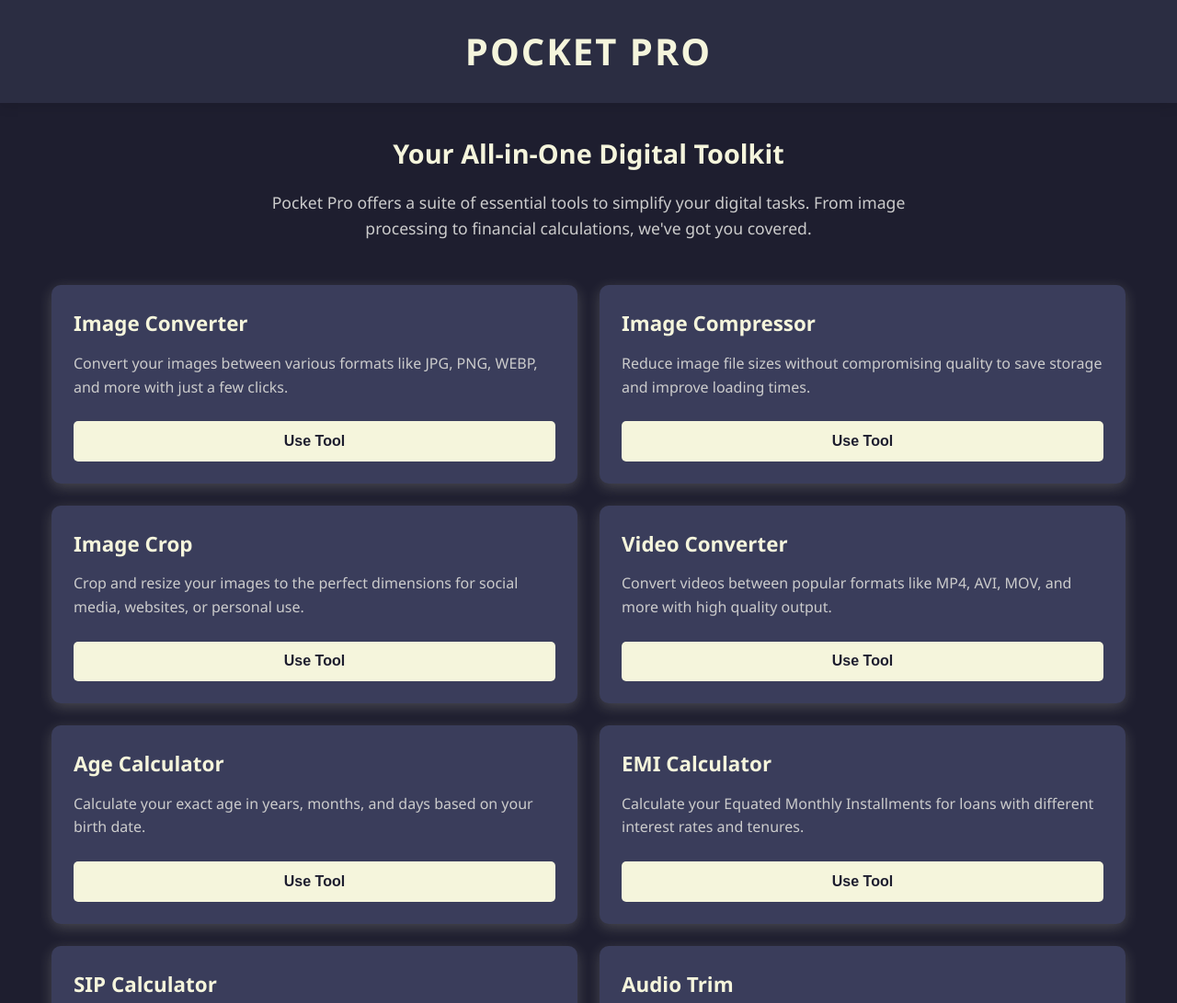
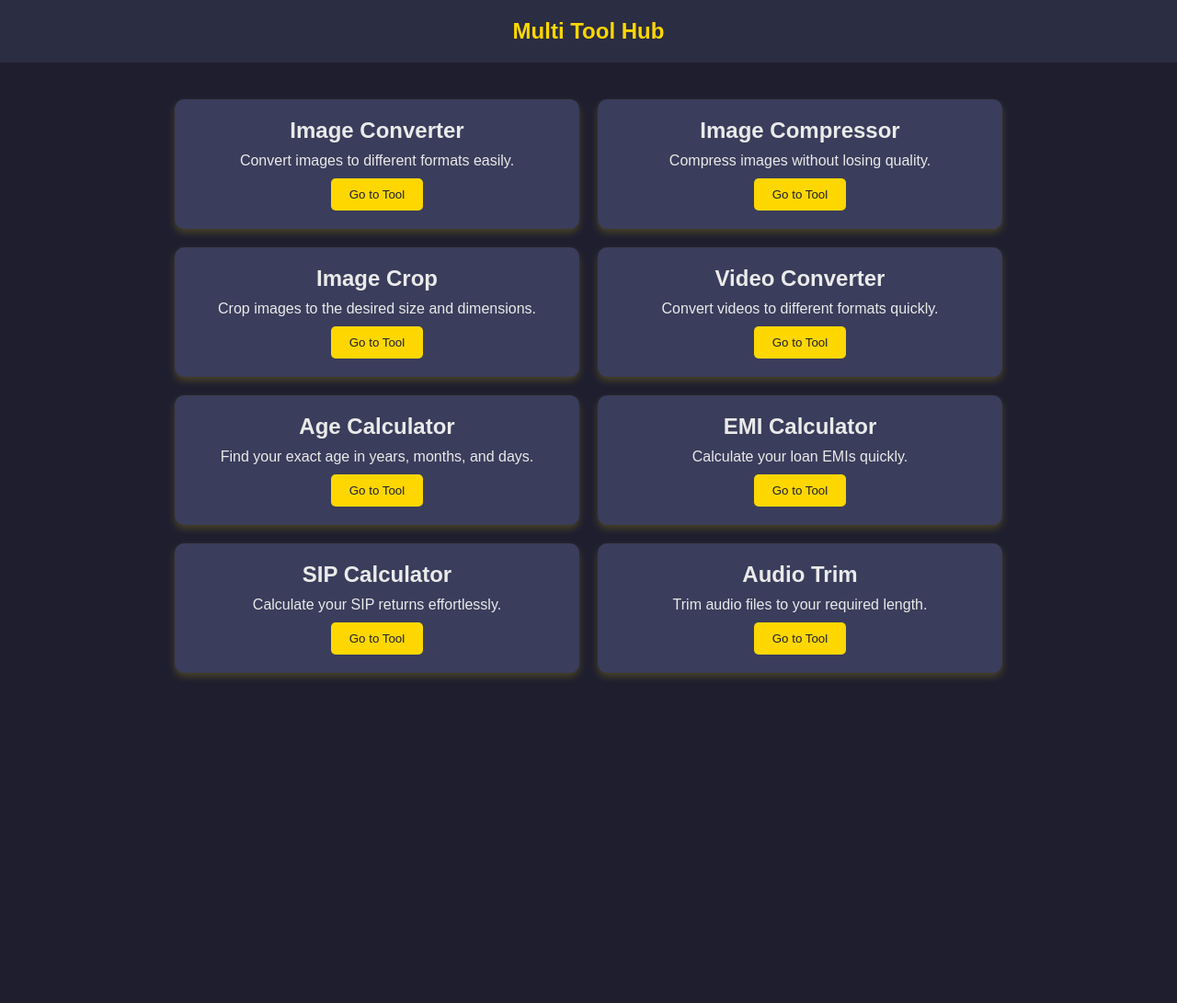
Before and after one commit to pcktpr-lgtm/pocket-pro, a plain HTML site: page index.html in a window 1280 px wide. Shown: the top 1091 px of the page at 92% size. After the commit the page ends 800 px from the top, so only its background shows below. Drawn offline with Linux system fonts and the light colour scheme.

Commit message:
Update index.html

```diff
--- a/index.html
+++ b/index.html
@@ -3,265 +3,135 @@
 <head>
     <meta charset="UTF-8">
     <meta name="viewport" content="width=device-width, initial-scale=1.0">
-    <title>Pocket Pro - Your All-in-One Tool Suite</title>
+    <title>Multi Tool Hub</title>
     <style>
-        /* CSS Reset */
         * {
             margin: 0;
             padding: 0;
             box-sizing: border-box;
+            font-family: Arial, sans-serif;
         }
 
-        /* Global Styles */
         body {
-            font-family: 'Segoe UI', Tahoma, Geneva, Verdana, sans-serif;
-            background-color: #1E1E2F;
+            background: #1E1E2F;
             color: #EAEAEA;
-            line-height: 1.6;
+            text-align: center;
         }
 
-        /* Header Styles */
-        header {
-            background-color: #2B2D42;
-            padding: 1.5rem 0;
-            text-align: center;
-            box-shadow: 0 4px 12px rgba(0, 0, 0, 0.1);
+        .header {
+            background: #2B2D42;
+            padding: 20px;
+            font-size: 24px;
+            font-weight: bold;
+            color: #FFD700;
         }
 
-        .header-content {
-            max-width: 1200px;
-            margin: 0 auto;
-            padding: 0 1rem;
+        .container {
+            display: grid;
+            grid-template-columns: repeat(2, 1fr);
+            gap: 20px;
+            max-width: 900px;
+            margin: 40px auto;
         }
 
-        h1 {
-            font-size: 2.5rem;
-            color: #F5F5DC; /* Cream color */
-            text-transform: uppercase;
-            letter-spacing: 2px;
-        }
-
-        /* Main Content Styles */
-        main {
-            max-width: 1200px;
-            margin: 2rem auto;
-            padding: 0 1rem;
-        }
-
-        .intro {
+        .tool-card {
+            background: #3A3D5B;
+            padding: 20px;
+            border-radius: 10px;
             text-align: center;
-            margin-bottom: 3rem;
-        }
-
-        .intro h2 {
-            font-size: 1.8rem;
-            margin-bottom: 1rem;
-            color: #F5F5DC; /* Cream color */
-        }
-
-        .intro p {
-            max-width: 700px;
-            margin: 0 auto;
-            font-size: 1.1rem;
-            color: #CCCCCC;
-        }
-
-        /* Tools Grid */
-        .tools-grid {
-            display: grid;
-            grid-template-columns: repeat(2, 1fr);
-            gap: 1.5rem;
-        }
-
-        /* Tool Card Styles */
-        .tool-card {
-            background-color: #3A3D5B;
-            border-radius: 10px;
-            padding: 1.5rem;
-            box-shadow: 0 4px 15px rgba(245, 245, 220, 0.2); /* Cream shadow */
-            transition: all 0.3s ease;
-            display: flex;
-            flex-direction: column;
-            height: 100%;
+            transition: 0.3s;
+            box-shadow: 0 4px 8px rgba(255, 215, 0, 0.2);
         }
 
         .tool-card:hover {
-            background-color: #F5F5DC; /* Cream color */
-            transform: translateY(-5px);
-            box-shadow: 0 8px 20px rgba(245, 245, 220, 0.3); /* Cream shadow */
-        }
-
-        .tool-card:hover h3,
-        .tool-card:hover p {
+            background: #FFD700;
             color: #1E1E2F;
         }
 
-        .tool-card h3 {
-            font-size: 1.4rem;
-            margin-bottom: 0.8rem;
-            color: #F5F5DC; /* Cream color */
+        .tool-card h2 {
+            margin-bottom: 10px;
         }
 
-        .tool-card p {
-            margin-bottom: 1.5rem;
-            flex-grow: 1;
-            color: #CCCCCC;
-        }
-
-        /* Button Styles */
         .btn {
             display: inline-block;
-            background-color: #F5F5DC; /* Cream color */
+            margin-top: 10px;
+            padding: 10px 20px;
+            background: #FFD700;
             color: #1E1E2F;
-            padding: 0.8rem 1.5rem;
             border: none;
             border-radius: 5px;
-            font-weight: bold;
             cursor: pointer;
-            transition: background-color 0.3s ease;
-            text-align: center;
-            text-decoration: none;
-            font-size: 1rem;
+            transition: 0.3s;
         }
 
         .btn:hover {
-            background-color: #E8E8D0; /* Slightly darker cream */
+            background: #E6C200;
         }
 
-        /* Footer Styles */
-        footer {
-            background-color: #2B2D42;
-            padding: 2rem 0;
-            text-align: center;
-            margin-top: 3rem;
-        }
-
-        .footer-content {
-            max-width: 1200px;
-            margin: 0 auto;
-            padding: 0 1rem;
-        }
-
-        footer p {
-            color: #CCCCCC;
-            margin-bottom: 1rem;
-        }
-
-        /* Responsive Design */
         @media (max-width: 768px) {
-            .tools-grid {
+            .container {
                 grid-template-columns: 1fr;
-            }
-
-            h1 {
-                font-size: 2rem;
-            }
-
-            .intro h2 {
-                font-size: 1.5rem;
-            }
-        }
-
-        @media (max-width: 480px) {
-            .tool-card {
-                padding: 1rem;
-            }
-
-            h1 {
-                font-size: 1.8rem;
             }
         }
     </style>
 </head>
 <body>
-    <!-- Header Section -->
-    <header>
-        <div class="header-content">
-            <h1>pocket pro</h1>
-        </div>
-    </header>
+    <div class="header">Multi Tool Hub</div>
 
-    <!-- Main Content -->
-    <main>
-        <section class="intro">
-            <h2>Your All-in-One Digital Toolkit</h2>
-            <p>Pocket Pro offers a suite of essential tools to simplify your digital tasks. From image processing to financial calculations, we've got you covered.</p>
-        </section>
-
-        <!-- Tools Grid -->
-        <section class="tools-grid">
-            <!-- Image Converter -->
+    <div class="container">
         <div class="tool-card">
-                <h3>Image Converter</h3>
-                <p>Convert your images between various formats like JPG, PNG, WEBP, and more with just a few clicks.</p>
-                <button class="btn" onclick="redirectToTool('Image Converter')">Use Tool</button>
+            <h2>Image Converter</h2>
+            <p>Convert images to different formats easily.</p>
+            <button class="btn" onclick="goToSection('image-converter')">Go to Tool</button>
         </div>
 
-            <!-- Image Compressor -->
         <div class="tool-card">
-                <h3>Image Compressor</h3>
-                <p>Reduce image file sizes without compromising quality to save storage and improve loading times.</p>
-                <button class="btn" onclick="redirectToTool('Image Compressor')">Use Tool</button>
+            <h2>Image Compressor</h2>
+            <p>Compress images without losing quality.</p>
+            <button class="btn" onclick="goToSection('image-compressor')">Go to Tool</button>
         </div>
 
-            <!-- Image Crop -->
         <div class="tool-card">
-                <h3>Image Crop</h3>
-                <p>Crop and resize your images to the perfect dimensions for social media, websites, or personal use.</p>
-                <button class="btn" onclick="redirectToTool('Image Crop')">Use Tool</button>
+            <h2>Image Crop</h2>
+            <p>Crop images to the desired size and dimensions.</p>
+            <button class="btn" onclick="goToSection('image-crop')">Go to Tool</button>
         </div>
 
-            <!-- Video Converter -->
         <div class="tool-card">
-                <h3>Video Converter</h3>
-                <p>Convert videos between popular formats like MP4, AVI, MOV, and more with high quality output.</p>
-                <button class="btn" onclick="redirectToTool('Video Converter')">Use Tool</button>
+            <h2>Video Converter</h2>
+            <p>Convert videos to different formats quickly.</p>
+            <button class="btn" onclick="goToSection('video-converter')">Go to Tool</button>
         </div>
 
-            <!-- Age Calculator -->
         <div class="tool-card">
-                <h3>Age Calculator</h3>
-                <p>Calculate your exact age in years, months, and days based on your birth date.</p>
-                <button class="btn" onclick="redirectToTool('Age Calculator')">Use Tool</button>
+            <h2>Age Calculator</h2>
+            <p>Find your exact age in years, months, and days.</p>
+            <button class="btn" onclick="goToSection('age-calculator')">Go to Tool</button>
         </div>
 
-            <!-- EMI Calculator -->
         <div class="tool-card">
-                <h3>EMI Calculator</h3>
-                <p>Calculate your Equated Monthly Installments for loans with different interest rates and tenures.</p>
-                <button class="btn" onclick="redirectToTool('EMI Calculator')">Use Tool</button>
+            <h2>EMI Calculator</h2>
+            <p>Calculate your loan EMIs quickly.</p>
+            <button class="btn" onclick="goToSection('emi-calculator')">Go to Tool</button>
         </div>
 
-            <!-- SIP Calculator -->
         <div class="tool-card">
-                <h3>SIP Calculator</h3>
-                <p>Plan your investments with our Systematic Investment Plan calculator to estimate returns.</p>
-                <button class="btn" onclick="redirectToTool('SIP Calculator')">Use Tool</button>
+            <h2>SIP Calculator</h2>
+            <p>Calculate your SIP returns effortlessly.</p>
+            <button class="btn" onclick="goToSection('sip-calculator')">Go to Tool</button>
         </div>
 
-            <!-- Audio Trim -->
         <div class="tool-card">
-                <h3>Audio Trim</h3>
-                <p>Trim and edit your audio files to remove unwanted parts or create perfect sound clips.</p>
-                <button class="btn" onclick="redirectToTool('Audio Trim')">Use Tool</button>
+            <h2>Audio Trim</h2>
+            <p>Trim audio files to your required length.</p>
+            <button class="btn" onclick="goToSection('audio-trim')">Go to Tool</button>
         </div>
-        </section>
-    </main>
+    </div>
 
-    <!-- Footer -->
-    <footer>
-        <div class="footer-content">
-            <p>&copy; 2023 Pocket Pro. All rights reserved.</p>
-            <p>Your go-to solution for everyday digital tasks.</p>
-        </div>
-    </footer>
-
-    <!-- JavaScript -->
     <script>
-        function redirectToTool(toolName) {
-            alert(`Redirecting to ${toolName}`);
-            // In a real implementation, this would navigate to the actual tool page
-            // window.location.href = `/${toolName.toLowerCase().replace(' ', '-')}`;
+        function goToSection(sectionId) {
+            alert('Redirecting to ' + sectionId + ' (Page under development)');
+            // Replace with actual navigation logic when the pages are ready
         }
     </script>
 </body>
```
Lines whose indentation alone changed are shown as unchanged.
